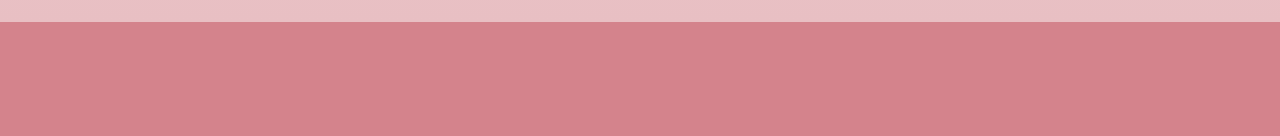
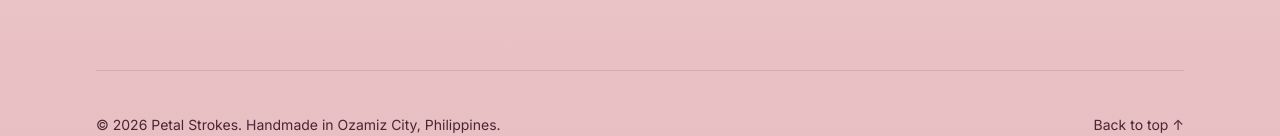
Before and after one commit to devwithdel/petal-strokes, a React (Vite) app: page / in a window 1280 px wide. Shown: the part 5976-6112 px from the top of the page. Before the commit the page ends 5998 px from the top, so only its background shows below. Built offline with nearby package versions, Linux system fonts and the light colour scheme.

Commit message:
Item 5: Footer bottom bar with divider line, copyright, back to top

```diff
--- a/src/components/layout/Footer.jsx
+++ b/src/components/layout/Footer.jsx
@@ -109,6 +109,18 @@ export function Footer() {
             </button>
           </div>
         </div>
+        <div className="mt-12 border-t border-[rgba(122,46,60,0.15)] pt-8 sm:pt-10">
+          <div className="flex flex-col sm:flex-row sm:items-center sm:justify-between gap-3 text-sm leading-7">
+            <p className="text-body">© 2026 Petal Strokes. Handmade in Ozamiz City, Philippines.</p>
+            <a
+              href="#"
+              onClick={(e) => { e.preventDefault(); window.scrollTo({ top: 0, behavior: 'smooth' }); }}
+              className="text-body hover:text-rose-deep focus-visible:ring-2 focus-visible:ring-rose-deep focus-visible:ring-offset-2"
+            >
+              Back to top ↑
+            </a>
+          </div>
+        </div>
       </div>
     </footer>
   )
--- a/src/pages/Home.jsx
+++ b/src/pages/Home.jsx
@@ -187,7 +187,7 @@ export default function Home() {
 
 
       {/* FAQ */}
-      <section className="section-veil section-pad">
+      <section id="faq" className="section-veil section-pad">
         <Container size="md">
           <div className="reveal text-center">
             <p className="text-sm font-medium uppercase tracking-[0.25em] text-rose-text">Good to know</p>
```
